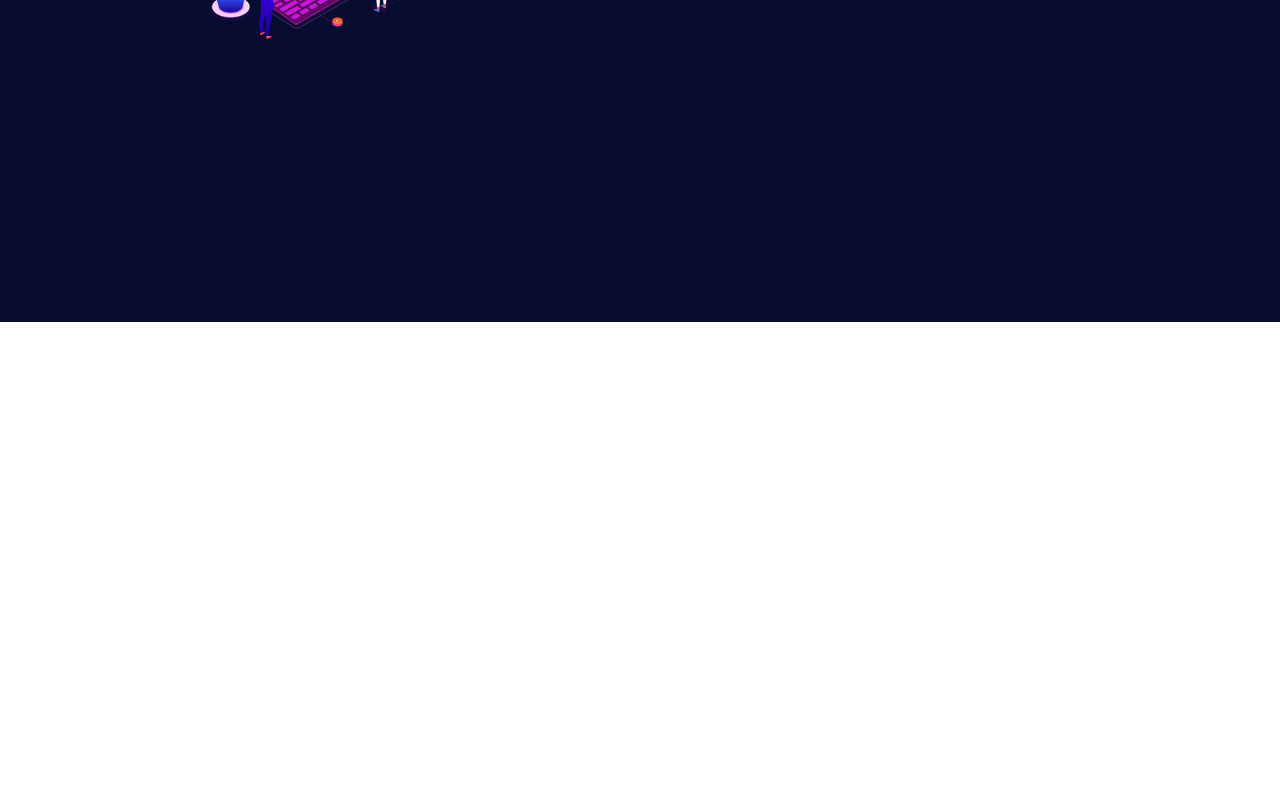
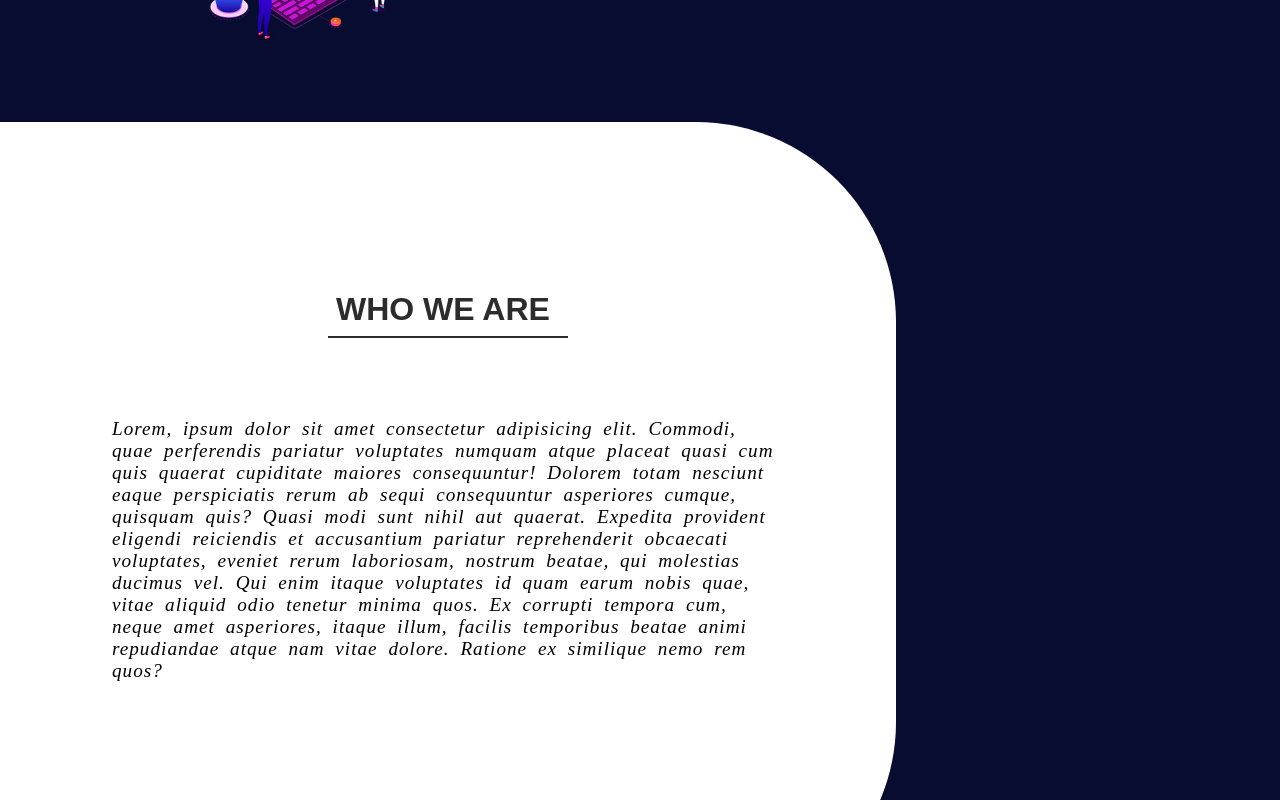
Before and after one commit to Krishna2217/react-techstar, a React (Create React App) app: page / in a window 1280 px wide. Shown: the part 1160-1960 px from the top of the page. Before the commit the page ends 1482 px from the top, so only its background shows below. Built offline with nearby package versions, Linux system fonts and the light colour scheme.

Commit message:
home3 completed

```diff
--- a/src/components/Home.js
+++ b/src/components/Home.js
@@ -18,6 +18,15 @@ const Home = () => {
                 </p>
             </div>
         </div>
+        <div className="home3">
+            <div>
+
+                <h1>Who we are</h1>
+                <p>
+                    Lorem, ipsum dolor sit amet consectetur adipisicing elit. Commodi, quae perferendis pariatur voluptates numquam atque placeat quasi cum quis quaerat cupiditate maiores consequuntur! Dolorem totam nesciunt eaque perspiciatis rerum ab sequi consequuntur asperiores cumque, quisquam quis? Quasi modi sunt nihil aut quaerat. Expedita provident eligendi reiciendis et accusantium pariatur reprehenderit obcaecati voluptates, eveniet rerum laboriosam, nostrum beatae, qui molestias ducimus vel. Qui enim itaque voluptates id quam earum nobis quae, vitae aliquid odio tenetur minima quos. Ex corrupti tempora cum, neque amet asperiores, itaque illum, facilis temporibus beatae animi repudiandae atque nam vitae dolore. Ratione ex similique nemo rem quos?
+                </p>
+            </div>
+        </div>
     </>
     )
 }
--- a/src/styles/home.scss
+++ b/src/styles/home.scss
@@ -73,3 +73,38 @@
         transform: translate((-10px));
     }
 }
+
+.home3{
+    width: 100%;
+    height: 120vh;
+    background-color: $second;
+    margin-top: -200px;
+    display: flex;
+
+    > div{
+        width: 70%;
+        height: 100vh;
+        background-color: $first;
+        border-radius: 0 200px 200px 0;
+        display: flex;
+        flex-direction: column;
+        align-items: center;
+        justify-content: center;
+        padding: 2rem;
+
+        >h1{
+            text-transform: uppercase;
+            border-bottom: 2px solid $dark;
+            padding:0.5rem;
+            width:15rem;
+            color:$dark;
+        }
+        >p{
+            padding: 5rem;
+            letter-spacing: 1px;
+            word-spacing: 5px;
+            line-height: 170%;
+            font:italic 100 1.2rem $text2;
+        }
+    }
+}
```
